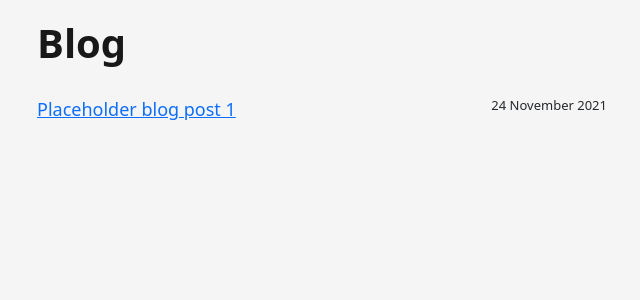
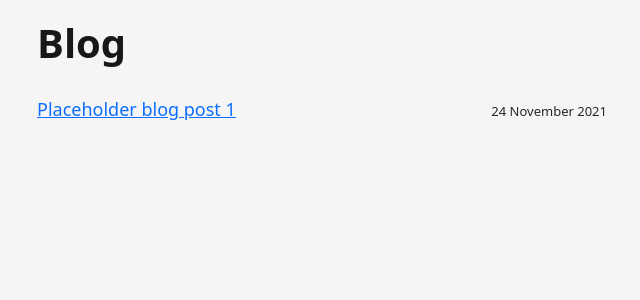
Before and after one commit to favre49/favre49.github.io, a Jekyll site: the page built from index.md, in a window 1280 px wide. Shown: the top 300 px of the page, without its empty margins (318-958 px from the left). Built offline with Jekyll 4.4.1, drawn with Linux system fonts in a browser that asks for light colours.

Commit message:
Fixed issue with raised date that was aligned at the top of the container rather than the bottom of the container

```diff
--- a/index.md
+++ b/index.md
@@ -8,6 +8,8 @@ title: Home
     <a href="{{ post.url }}" style="float: left">
       {{ post.title }}
     </a>
-    <time datetime="{{ post.date | date: "%Y-%m-%d" }}" style="float: right; font-size: small">{{ post.date | date_to_long_string }}</time>
+    <div style="float:right">
+    <time datetime="{{ post.date | date: "%Y-%m-%d" }}" style="font-size: small">{{ post.date | date_to_long_string }}</time>
+    </div>
   </article>
 {% endfor %}
```
